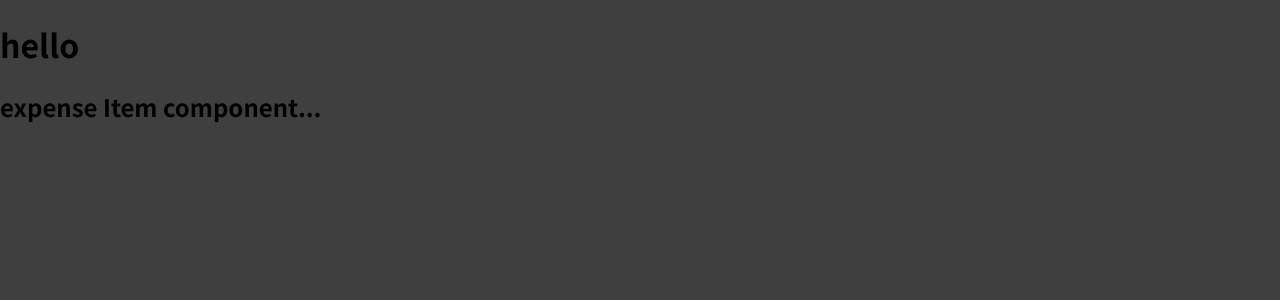
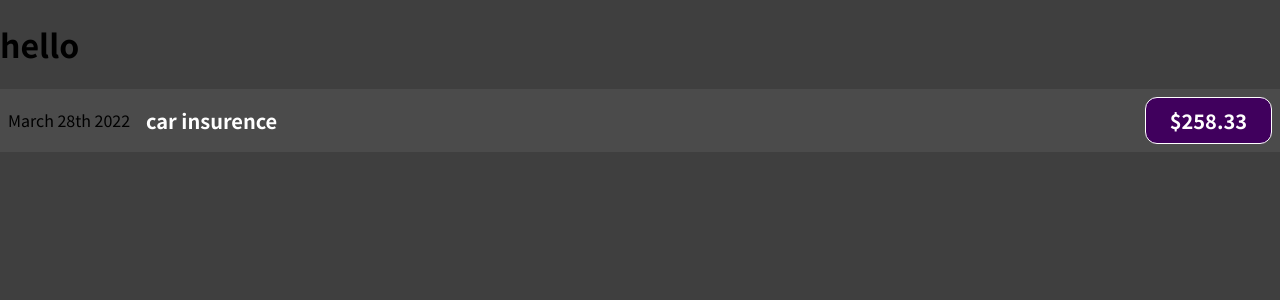
Before and after one commit to Kirushanthi26/expenses-tracker., a React (Create React App) app: page / in a window 1280 px wide. Shown: the top 300 px of the page. Built offline with nearby package versions, Linux system fonts and the light colour scheme.

Commit message:
create expenseItem css file

```diff
--- /dev/null
+++ b/src/components/ExpenseItem.css
@@ -0,0 +1,54 @@
+.expense-item {
+    display: flex;
+    justify-content: space-between;
+    align-items: center;
+    padding: 0.5rem;
+    margin: 1rem 0;
+    background-color: #4b4b4b;
+  }
+
+  .expense-item__description {
+    display: flex;
+    flex-direction: column;
+    gap: 1rem;
+    align-items: flex-end;
+    flex-flow: column-reverse;
+    justify-content: flex-start;
+    flex: 1;
+  }
+
+  .expense-item h2 {
+    color: #3a3a3a;
+    font-size: 1rem;
+    flex: 1;
+    margin: 0 1rem;
+    color: white;
+  }
+
+  .expense-item__price {
+    font-size: 1rem;
+    font-weight: bold;
+    color: white;
+    background-color: #40005d;
+    border: 1px solid white;
+    padding: 0.5rem;
+    border-radius: 12px;
+  }
+
+  @media (min-width: 580px) {
+    .expense-item__description {
+      flex-direction: row;
+      align-items: center;
+      justify-content: flex-start;
+      flex: 1;
+    }
+
+    .expense-item__description h2 {
+      font-size: 1.25rem;
+    }
+
+    .expense-item__price {
+      font-size: 1.25rem;
+      padding: 0.5rem 1.5rem;
+    }
+  }
--- a/src/components/ExpenseItem.js
+++ b/src/components/ExpenseItem.js
@@ -1,9 +1,14 @@
 import React from 'react'
+import "./ExpenseItem.css"
 
 const ExpenseItem = () => {
   return (
-    <div>
-      <h2>expense Item component...</h2>
+    <div className='expense-item'>
+      <div>March 28th 2022</div>
+      <div className='expense-item__description'>
+        <h2>car insurence</h2>
+        <div className='expense-item__price'>$258.33</div>
+      </div>
     </div>
   )
 }
```
Also changed, not shown: src/App.js (+7 -7 lines).
